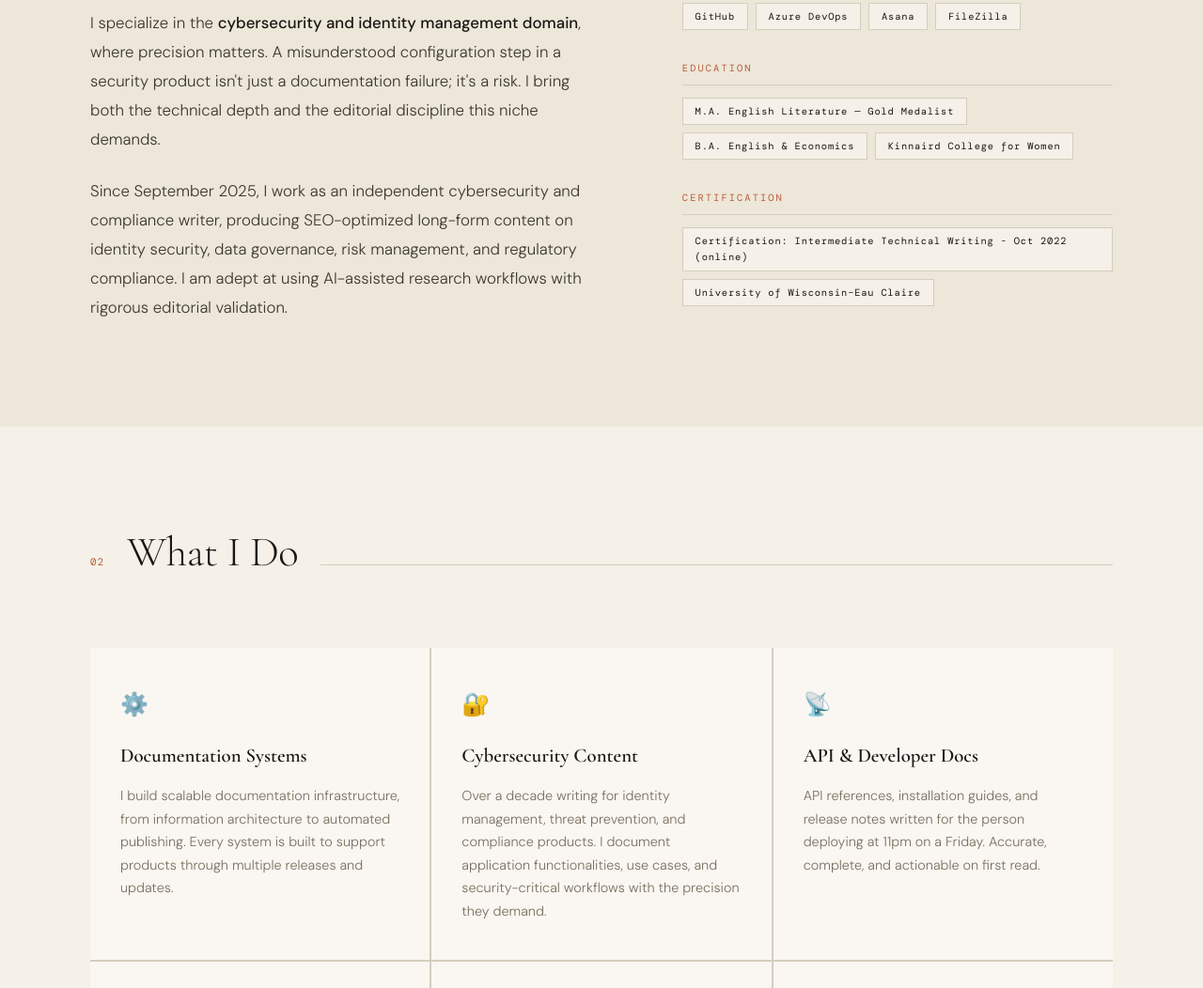
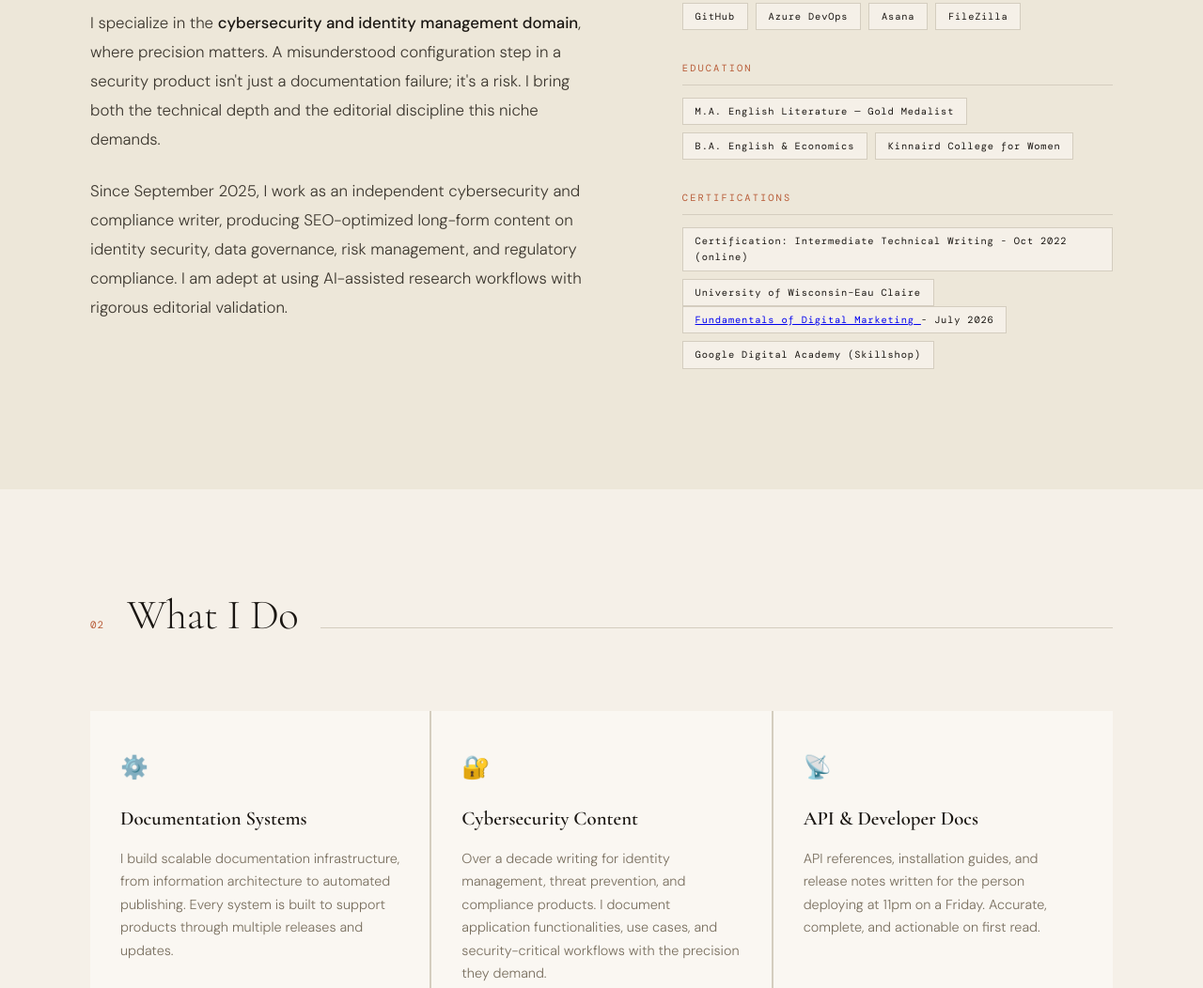
Before and after one commit to AyeshaAz06/AyeshaAz06, a plain HTML site: page index.html in a window 1280 px wide. Shown: the part 1552-2604 px from the top of the page at 94% size. Drawn offline with nearby package versions, Linux system fonts and the light colour scheme; a web font is replaced by a local one.

Commit message:
Update index.html

```diff
--- a/index.html
+++ b/index.html
@@ -759,10 +759,18 @@
         </div>
       </div>
 	  <div class="skills-group">
-        <div class="skills-group-label">Certification</div>
+        <div class="skills-group-label">Certifications</div>
         <div class="skills-tags">
 		   <span class="tag">Certification: Intermediate Technical Writing - Oct 2022  (online)</span>
       <span class="tag">University of Wisconsin–Eau Claire</span>
+		</div>
+		   <div class="skills-tags">
+		 			   <span class="tag">
+  <a href="https://skillshop.exceedlms.com/student/award/LPLt6grtFhszbihcwq4RZM4z" target="_blank" rel="noopener noreferrer">
+    Fundamentals of Digital Marketing
+  </a> - July 2026
+</span>
+      <span class="tag">Google Digital Academy (Skillshop)</span>
 		</div>
       </div>
     </div>
@@ -868,7 +876,7 @@
         <li>Developed and maintained user manuals, technical guides, and online help across leasing, finance, banking, transportation, and government domains.</li>
         <li>Served as Editor in Chief of NetSol RoundUp, the company's quarterly newsletter.</li>
         <li>Contributed to documentation for NetSol's UK and US offices under strict international deadlines.</li>
-        <li>Played a key role in upgrading documentation processes from CMM L3 to L5 standards; served as functional area representative for L4 and L5 assessments.</li>
+        <li>Upgraded documentation processes from CMM L3 to L5 standards; served as functional area representative for L4 and L5 assessments.</li>
       </ul>
     </div>
   </div>
```
